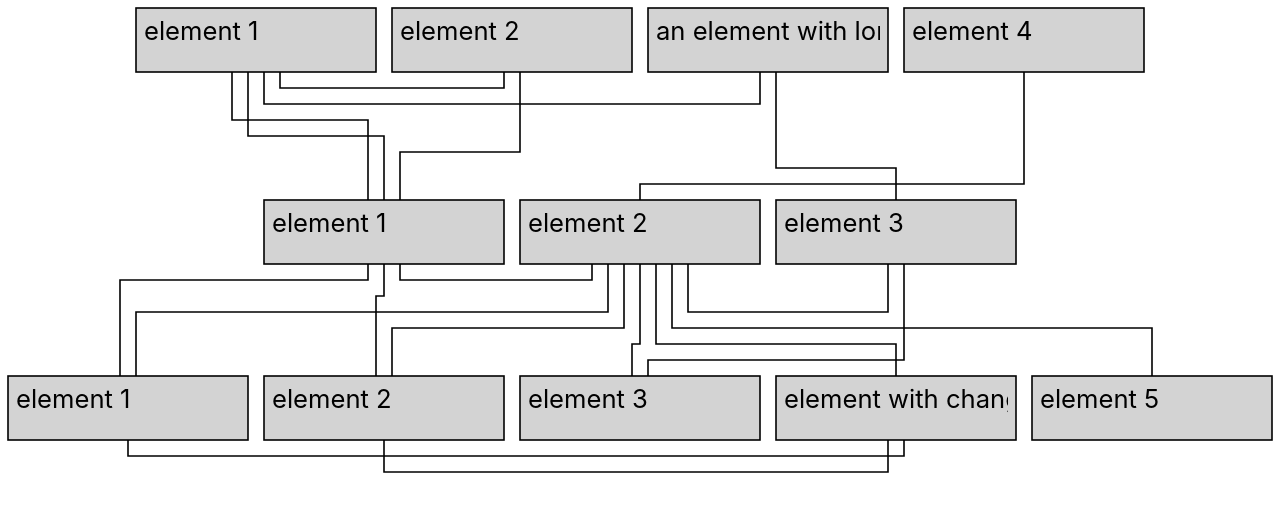
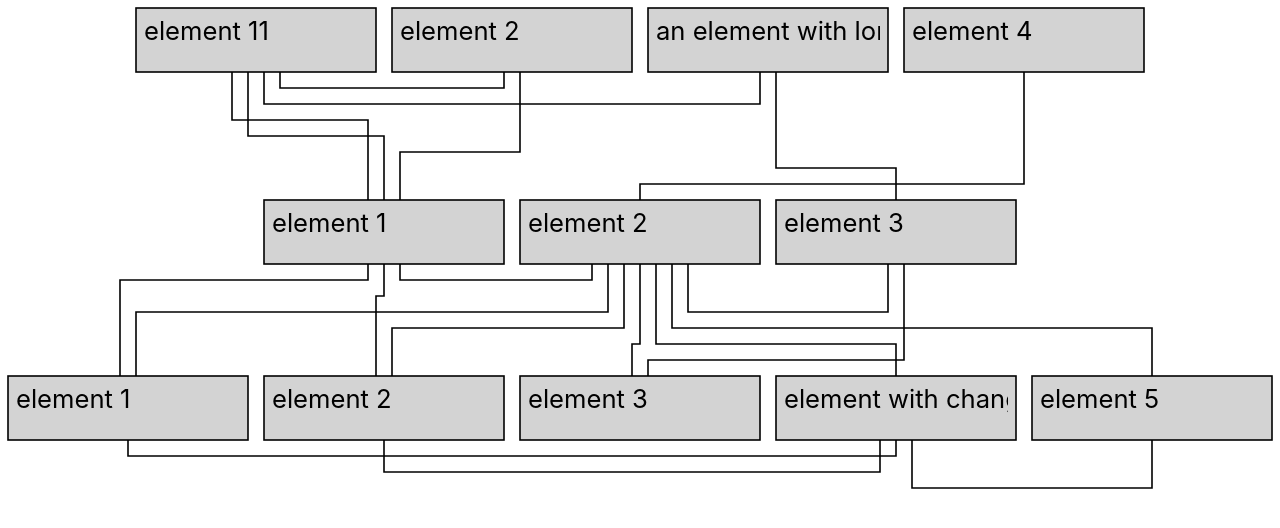
Before and after one commit to tkreyling/svg-experiments, a React (Create React App) app: page / in a window 1280 px wide. Shown: the top 528 px of the page. Built offline with nearby package versions, Linux system fonts and the light colour scheme.

Commit message:
Moved graph definition to a text string

```diff
--- a/src/App.tsx
+++ b/src/App.tsx
@@ -322,17 +322,19 @@ export const Path: React.FC<Edge<LayerPosition & Coordinates & NumberOfEdges> &
     );
 };
 
-const layers: Node[][] = [
-    ["element 1", "element 2", "an element with long text", "element 4"],
+let graphAsString = `
+var layers = [
+    ["element 11", "element 2", "an element with long text", "element 4"],
     ["element 1", "element 2", "element 3"],
     ["element 1", "element 2", "element 3", "element with changed name", "element 5"]
-].map(layer => {
+]
+.map(layer => {
     return layer.map(name => {
         return {name: name}
     })
 });
 
-const edges = [
+var edges = [
     {from: layers[0][1], to: layers[1][0]},
     {from: layers[0][2], to: layers[1][2]},
     {from: layers[0][3], to: layers[1][1]},
@@ -346,6 +348,7 @@ const edges = [
     {from: layers[2][1], to: layers[1][0]},
     {from: layers[2][0], to: layers[2][3]},
     {from: layers[2][1], to: layers[2][3]},
+    {from: layers[2][4], to: layers[2][3]},
     {from: layers[0][0], to: layers[0][2]},
     {from: layers[0][0], to: layers[0][1]},
     {from: layers[0][0], to: layers[1][0]},
@@ -353,6 +356,17 @@ const edges = [
     {from: layers[1][1], to: layers[1][0]},
     {from: layers[1][1], to: layers[1][2]}
 ];
+
+var graph = {
+    layers: layers,
+    edges: edges
+};
+
+graph
+`;
+
+// eslint-disable-next-line
+const graph: Graph<Node, unknown> = eval(graphAsString);
 
 export const Diagram: React.FC<Graph<Node, unknown>> = graph => {
     return [graph]
@@ -377,7 +391,7 @@ export const Diagram: React.FC<Graph<Node, unknown>> = graph => {
 const App: React.FC = () => {
     return (
         <div className="App">
-            <Diagram layers={layers} edges={edges}/>
+            <Diagram layers={graph.layers} edges={graph.edges}/>
         </div>
     );
 };
```
